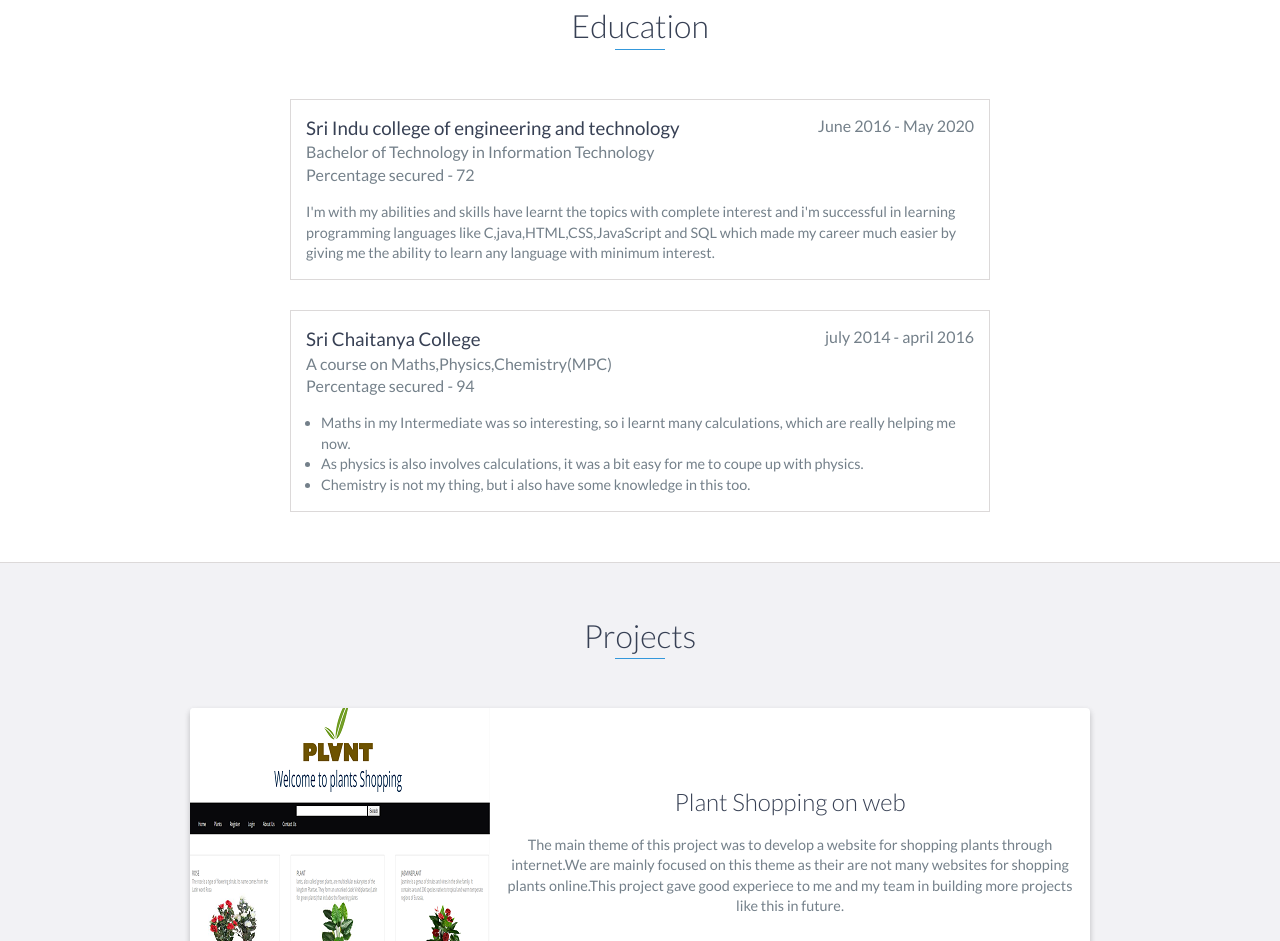
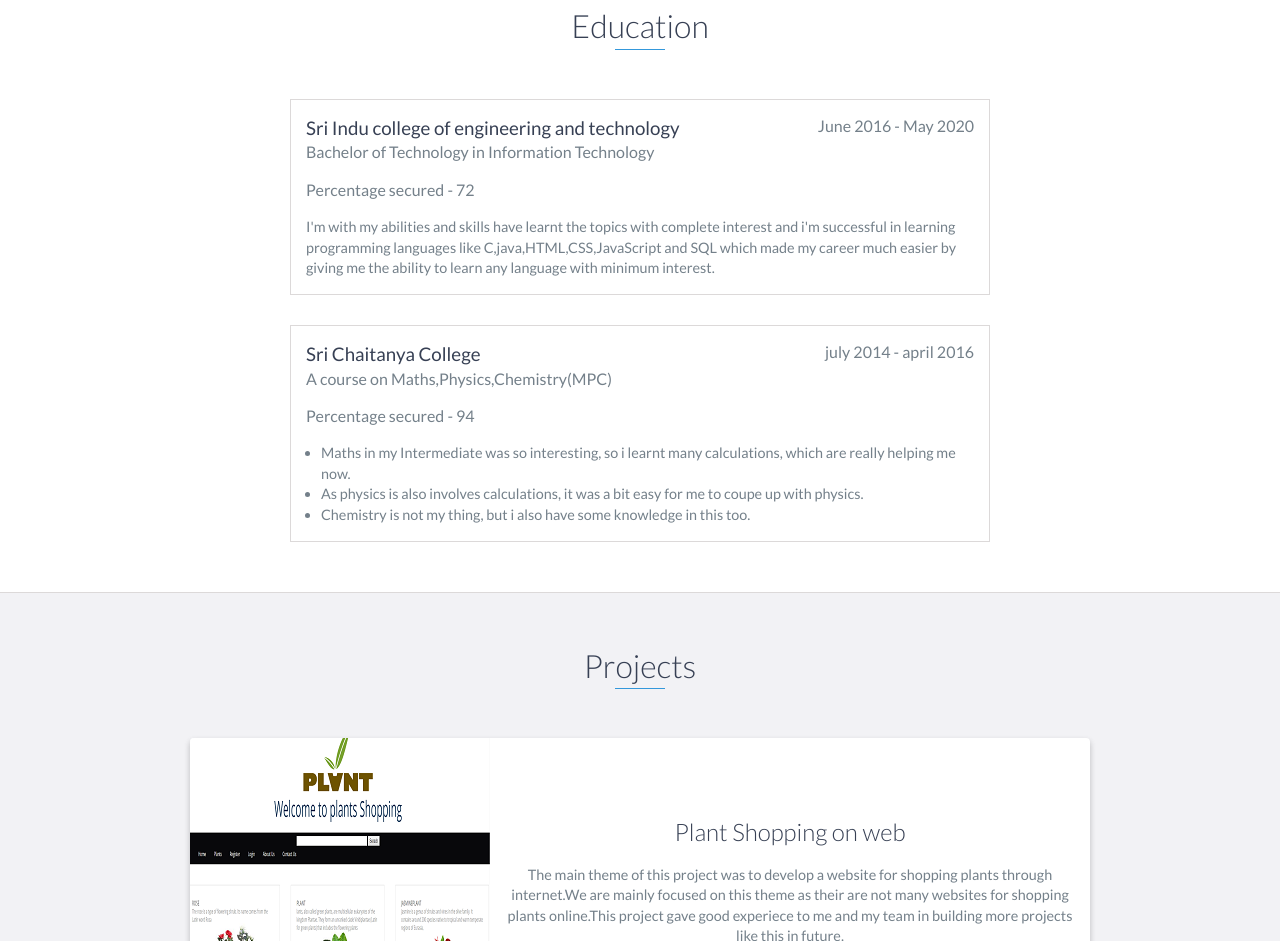
Before and after one commit to Veeran83/1, a website: page index.html in a window 1280 px wide. Shown: the part 1476-2417 px from the top of the page. Drawn offline with nearby package versions, Linux system fonts and the light colour scheme.

Commit message:
Update index.html

```diff
--- a/index.html
+++ b/index.html
@@ -100,7 +100,8 @@
         <div class="education-block">
             <h3>Sri Indu college of engineering and technology</h3>
             <span class="education-date">June 2016 - May 2020</span>
-            <h4>Bachelor of Technology in Information Technology </br> Percentage secured - 72</h4>
+            <h4>Bachelor of Technology in Information Technology </h4>
+	    <h4> Percentage secured - 72 </h4>
             <p>
                  I'm with my abilities and skills have learnt the topics with complete interest and i'm successful in learning programming languages like C,java,HTML,CSS,JavaScript and SQL which made my career much easier by giving me the ability to learn any language with minimum interest.
             </p>
@@ -110,7 +111,8 @@
         <div class="education-block">
             <h3>Sri Chaitanya College</h3>
             <span class="education-date">july 2014 - april 2016</span>
-            <h4>A course on Maths,Physics,Chemistry(MPC) </br> Percentage secured - 94</h4>
+            <h4>A course on Maths,Physics,Chemistry(MPC) </h4>
+	    <h4> Percentage secured - 94 </h4>
             <ul>
                 <li>
                     Maths in my Intermediate was so interesting, so i learnt many calculations, which are really helping me now.
```
